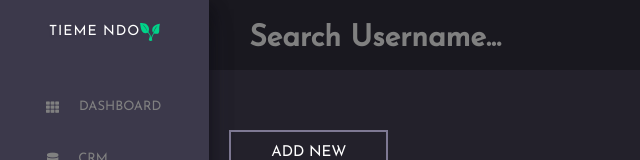
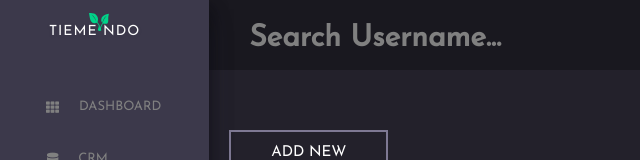
Before and after one commit to labs13-agriculture/front-end, a React (Create React App) app: page /users in a window 1280 px wide. Shown: the top 160 px of the page, without its empty margins (0-640 px from the left). Built offline with nearby package versions, Linux system fonts and the light colour scheme; sample sign-in values are in the browser's storage; a web font is replaced by a local one.

Commit message:
centered logo on full screen display

```diff
--- a/src/components/GlobalSideNav.js
+++ b/src/components/GlobalSideNav.js
@@ -127,6 +127,14 @@ const StyledH1 = styled.h1`
     width: 20px;
     height: 20px;
     display: inline;
+    position: relative;
+    left: -51px;
+    top: -10px;
+
+    @media (max-width: 800px) {
+      left: 0;
+      top: 0;
+    }
   }
 `;
 
```
